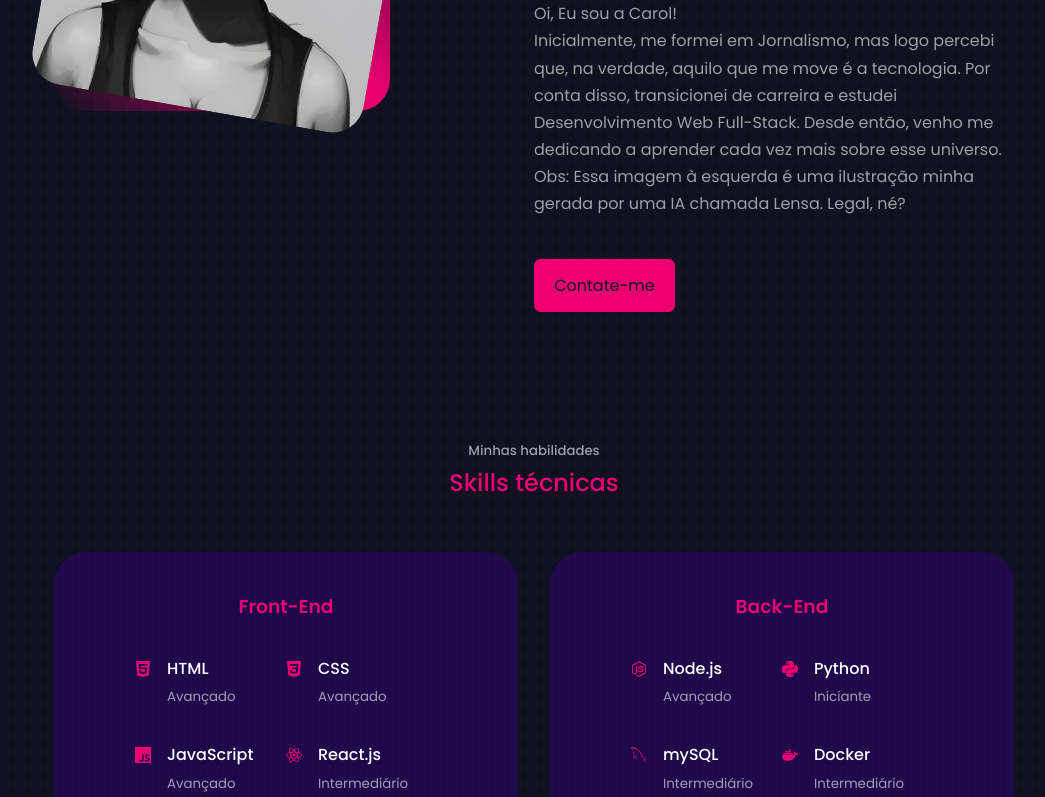
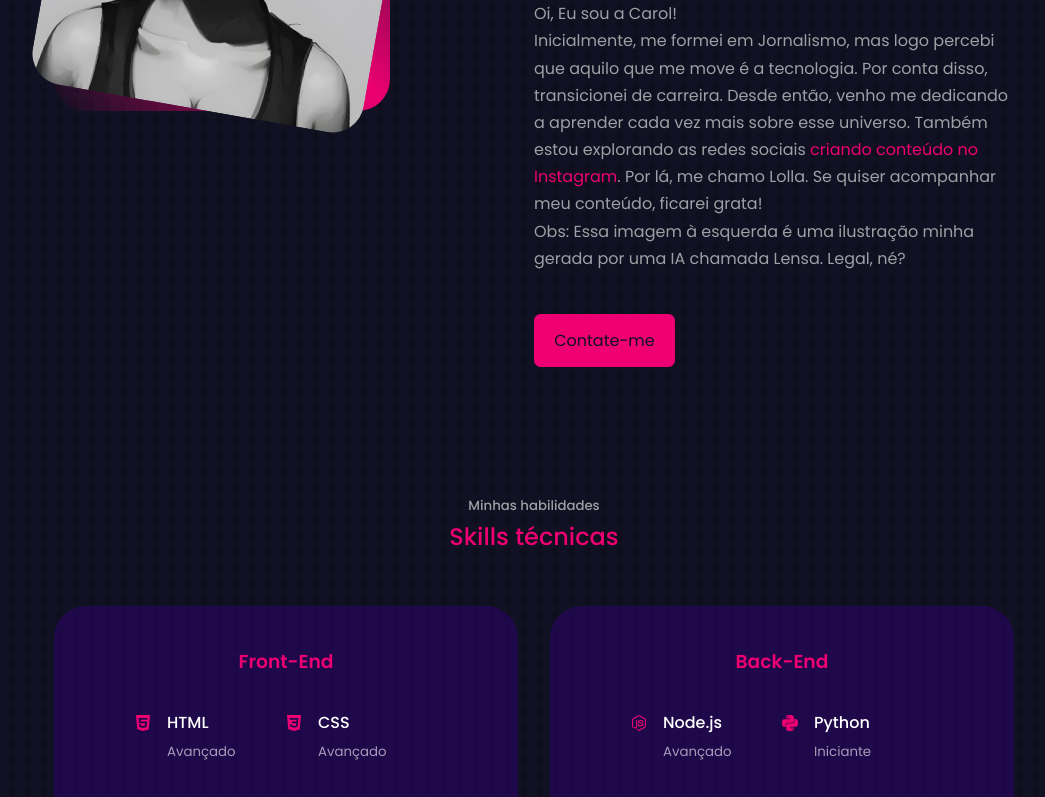
Before and after one commit to carolinasilvagc/carolina-silva-portfolio, a React (Create React App) app: page / in a window 1280 px wide. Shown: the part 1264-2061 px from the top of the page, without its empty margins (106-1151 px from the left). Built offline with nearby package versions, Linux system fonts and the light colour scheme.

Commit message:
acrescentando mais texto no componente About

```diff
--- a/src/components/about/About.jsx
+++ b/src/components/about/About.jsx
@@ -39,7 +39,7 @@
 
           <p>
             Oi, Eu sou a Carol! <br/>
-            Inicialmente, me formei em Jornalismo, mas logo percebi que, na verdade, aquilo que me move é a tecnologia. Por conta disso, transicionei de carreira e estudei Desenvolvimento Web Full-Stack. Desde então, venho me dedicando a aprender cada vez mais sobre esse universo. <br/>
+            Inicialmente, me formei em Jornalismo, mas logo percebi que aquilo que me move é a tecnologia. Por conta disso, transicionei de carreira. Desde então, venho me dedicando a aprender cada vez mais sobre esse universo. Também estou explorando as redes sociais <a href='https://www.instagram.com/lollacodes' target='_blank' rel="noreferrer">criando conteúdo no Instagram</a>. Por lá, me chamo Lolla. Se quiser acompanhar meu conteúdo, ficarei grata! <br/>
             Obs: Essa imagem à esquerda é uma ilustração minha gerada por uma IA chamada Lensa. Legal, né?
           </p>
 
```
